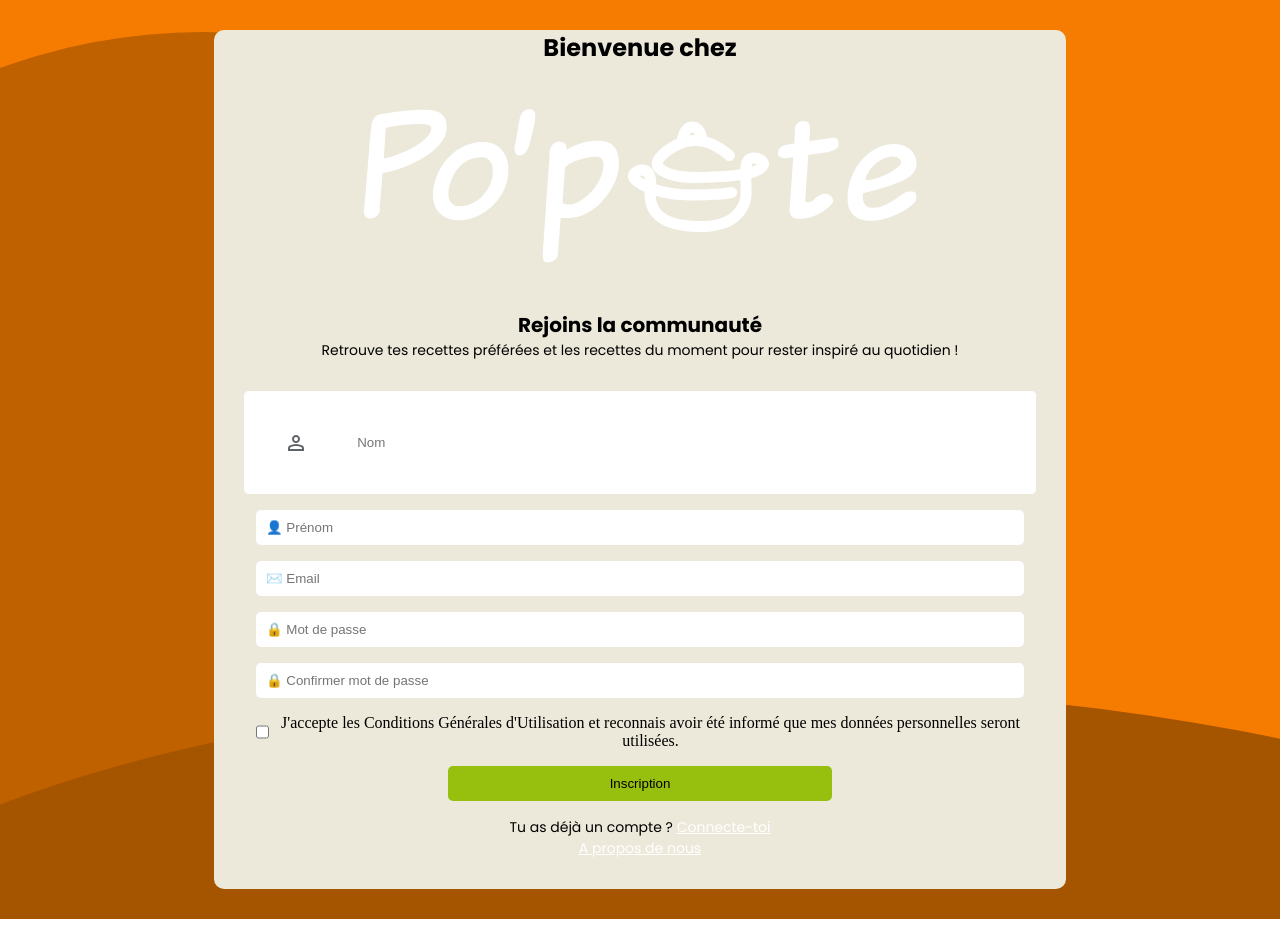
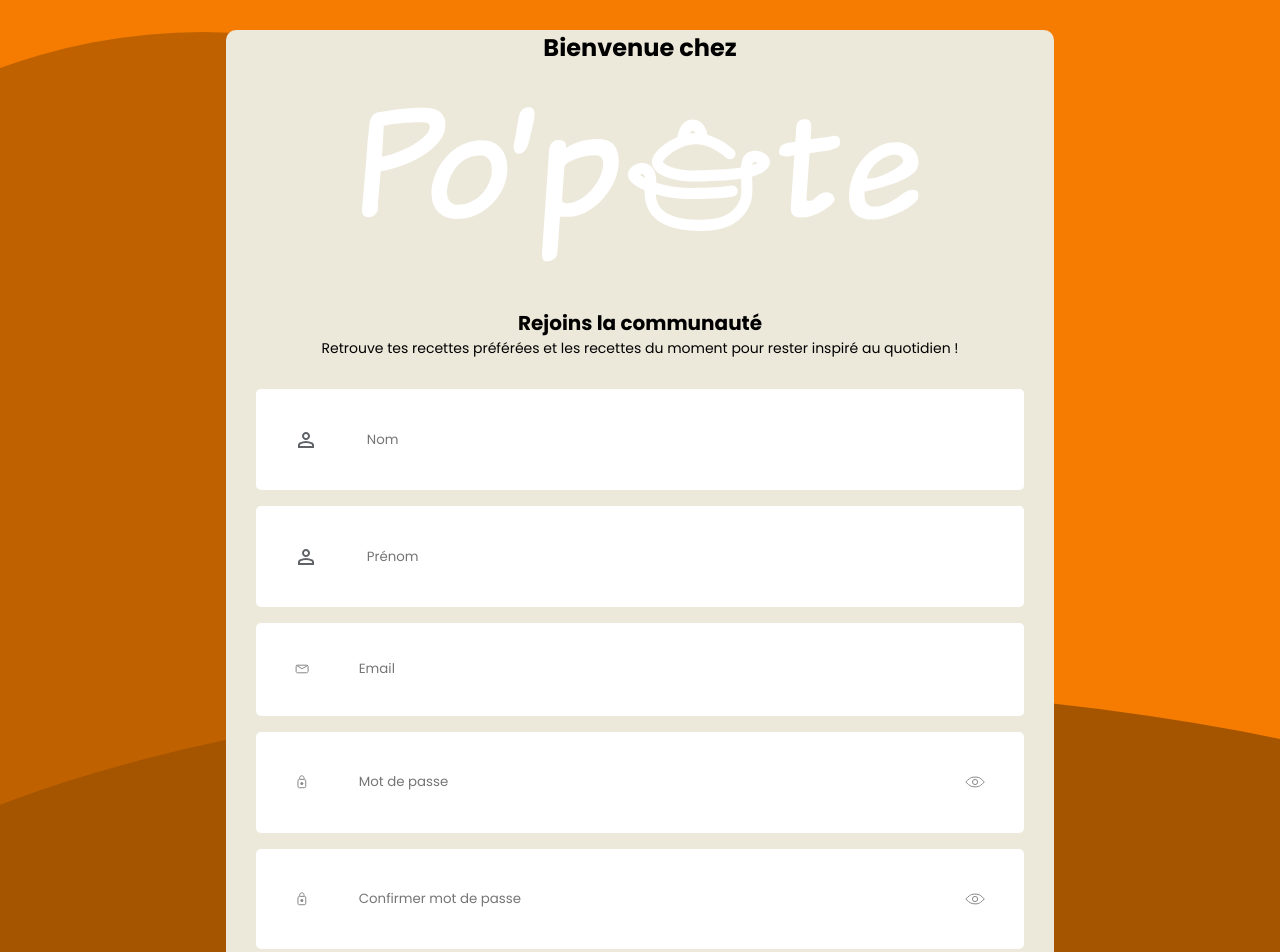
Before and after one commit to WildCodeSchool-2024-02/JS-Nantes-RamCSS-P3-PoPote, a React (Vite) app in the folder client/: page /register in a window 1280 px wide. Shown: the top 952 px of the page. Before the commit the page ends 919 px from the top, so only its background shows below. Built offline with nearby package versions, Linux system fonts and the light colour scheme.

Commit message:
icons placeholder changed

```diff
--- a/client/src/components/UserForm.jsx
+++ b/client/src/components/UserForm.jsx
@@ -22,20 +22,34 @@ function UserForm() {
             required
           />
         </div>
-        <input type="text" id="firstname" placeholder="👤 Prénom" required />
-        <input type="email" id="email" placeholder="✉️ Email" required />
+        <div className="logo-input">
+          <img src="./src/assets/logo_form/icon-person.svg" alt="icon person" />
+          <input type="text" id="firstname" placeholder="Prénom" required />
+        </div>
+        <div className="logo-input">
+          <img src="./src/assets/logo_form/icon-mail.svg" alt="icon email" />
+          <input type="email" id="email" placeholder="Email" required />
+        </div>
+        <div className="logo-input">
+          <img src="./src/assets/logo_form/icon-lock.svg" alt="icon lock" />
           <input
             type="password"
             id="password"
-          placeholder="🔒 Mot de passe"
+            placeholder="Mot de passe"
             required
           />
+          <img src="./src/assets/logo_form/icon-eye.svg" alt="icon eye" />
+        </div>
+        <div className="logo-input">
+          <img src="./src/assets/logo_form/icon-lock.svg" alt="icon lock" />
           <input
             type="password"
             id="password-confirmation"
-          placeholder="🔒 Confirmer mot de passe"
+            placeholder="Confirmer mot de passe"
             required
           />
+          <img src="./src/assets/logo_form/icon-eye.svg" alt="icon eye" />
+        </div>
         <div className="cgu-container">
           <input type="checkbox" id="cgu" name="validation-cgu" value="cgu" />
           <label htmlFor="cgu" className="cgu-conditions">
--- a/client/src/styles/components-styles/user-form.css
+++ b/client/src/styles/components-styles/user-form.css
@@ -11,11 +11,25 @@
   align-items: center;
   gap: 2vh;
 
+  & img {
+    padding-left: 10px;
+  }
+
   & input {
     padding: 10px;
     border: none;
     border-radius: 5px;
     width: 60vw;
+    font-family: var(--poppins-font);
+
+    & ::placeholder {
+      color: var(--gray-font-color);
+      font-family: var(--poppins-font);
+    }
+
+    & input:focus {
+      outline: none;
+    }
   }
 }
 
@@ -23,6 +37,7 @@
   display: flex;
   background-color: var(--primary-bg-color);
   border-radius: 5px;
+  max-width: 60vw;
 }
 
 .cgu-container {
```
Lines whose indentation alone changed are shown as unchanged.
